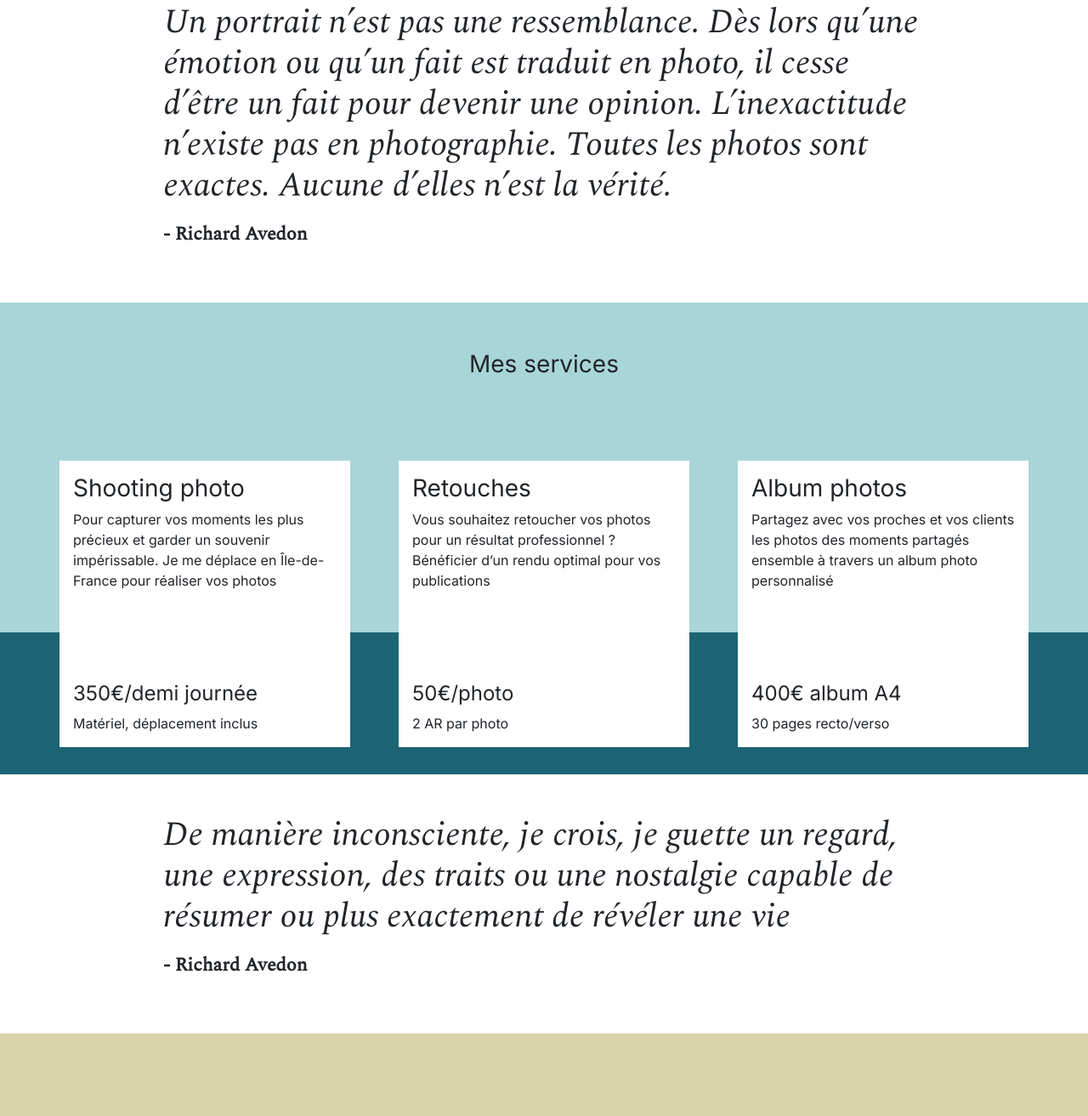
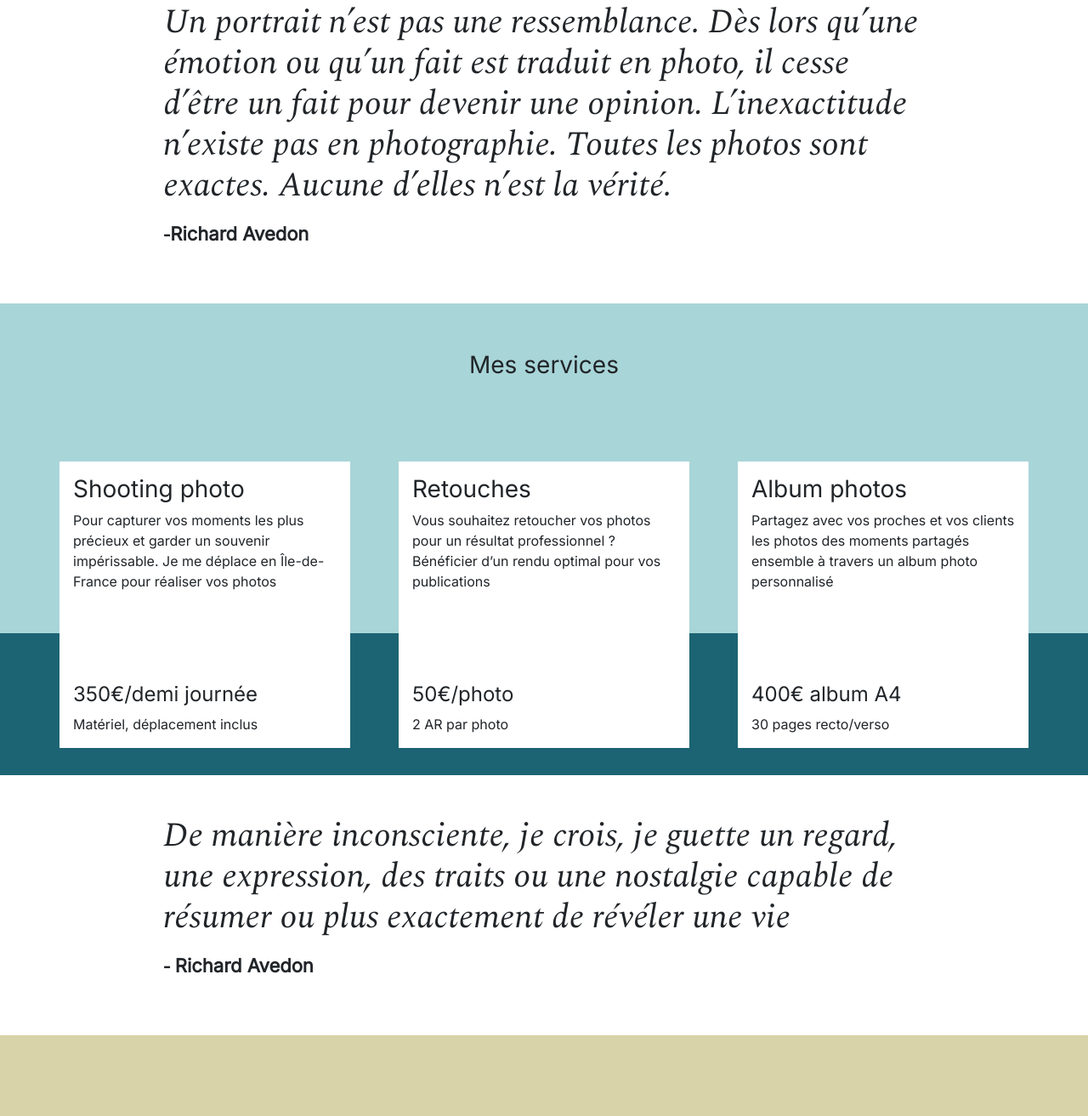
Before and after one commit to IBoutajar/P8-Nina, a plain HTML site: page index.html in a window 1280 px wide. Shown: the part 2724-4037 px from the top of the page at 85% size. Drawn offline with nearby package versions, Linux system fonts and the light colour scheme.

```diff
--- a/index.html
+++ b/index.html
@@ -91,7 +91,7 @@
 					<blockquote>
 						<h1 class="quote__text">Un portrait n’est pas une ressemblance. Dès lors qu’une émotion ou qu’un fait est traduit en photo, il cesse d’être un fait pour devenir une opinion. L’inexactitude n’existe pas en photographie. Toutes les photos sont exactes. Aucune d’elles n’est la vérité.</h1>
 					</blockquote>
-					<figcaption class="quote__author">- Richard Avedon</figcaption>
+					<figcaption class="quote__author">-<cite>Richard Avedon</cite></figcaption>
 				</figure>
 			</div>
 		</div>
@@ -136,7 +136,7 @@
 				<blockquote>
 					<h1 class="quote__text">De manière inconsciente, je crois, je guette un regard, une expression, des traits ou une nostalgie capable de résumer ou plus exactement de révéler une vie</h1>
 				</blockquote>
-				<figcaption class="quote__author">- Richard Avedon</figcaption>
+				<figcaption class="quote__author">- <cite>Richard Avedon</cite></figcaption>
 			</figure>
 		</div>
 	</main>
```
